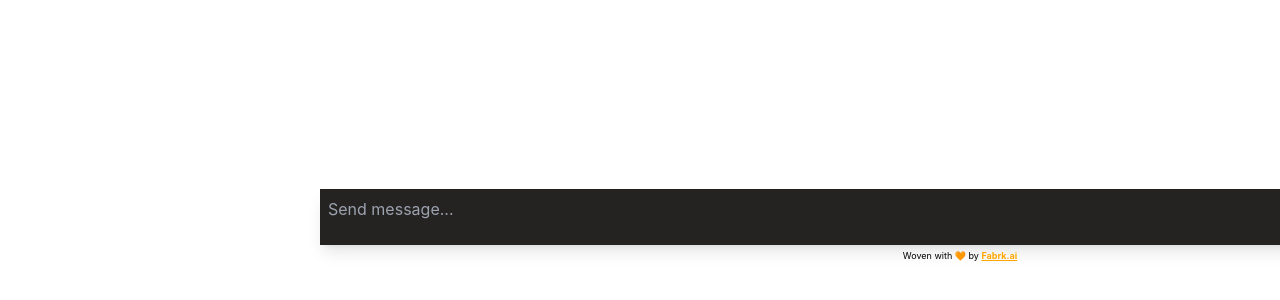
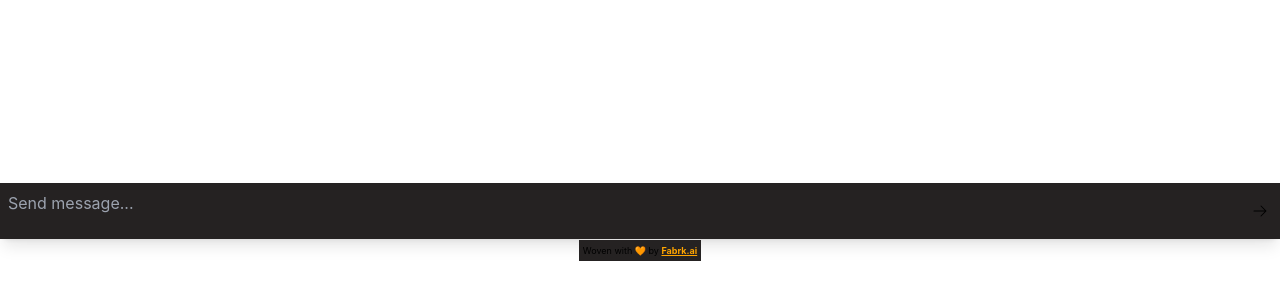
Before and after one commit to FabrkAI/fabrk-chat, a React (Create React App) app: page / in a window 1280 px wide. Shown: the part 498-798 px from the top of the page. Built offline with nearby package versions, Linux system fonts and the light colour scheme; no server answers.

Commit message:
Fixed styling/position on input and messages

```diff
--- a/src/MessageInput.tsx
+++ b/src/MessageInput.tsx
@@ -25,15 +25,17 @@ function MessageInput() {
   }
 
   return (
-    <div
-      className="flex justify-center z-15 relative "
-      style={{
-        zIndex: 15,
-      }}
-    >
+    <div className="flex justify-center relative" style={{ zIndex: 15 }}>
+      <style>
+        {`
+          .custom-textarea::placeholder {
+            color: ${textColor};
+          }
+        `}
+      </style>
       {!showMessages && (
         <button
-          className="fixed bottom-24 left-1/2 transform -translate-x-1/2 show-messages-button "
+          className="fixed bottom-28 left-1/2 transform -translate-x-1/2 show-messages-button"
           onClick={() => setShowMessages(true)}
           style={{
             backgroundColor,
@@ -48,20 +50,13 @@ function MessageInput() {
       )}
       <form
         onSubmit={handleSubmit}
-        className={
-          "fixed bottom-10 left-1/2 transform -translate-x-1/2 w-full sm:w-1/2 sm:left-1/4 sm:transform-none  "
-        }
-        style={{
-          width: width ? `${width}px` : "100%",
-        }}
+        className="fixed bottom-10 left-1/2 transform -translate-x-1/2 w-full sm:w-1/2 sm:left-1/2 sm:transform -translate-x-1/2"
+        style={{ width: width ? `${width}px` : "100%" }}
       >
         <div
-          className={`flex flex-row items-center pb-sm overflow-auto max-h-[45vh]  outline-none  ${borderRadius} shadow-lg`}
+          className={`flex flex-row items-center overflow-auto max-h-[45vh] outline-none ${borderRadius} shadow-lg`}
           style={{
             height: "56px",
-            border: "none",
-            outline: "none",
-            width: width ? `${width}px` : "100%",
             backgroundColor: backgroundColor || "#252222",
             color: textColor,
             borderRadius: `${borderRadius}px`,
@@ -76,15 +71,11 @@ function MessageInput() {
             onChange={(e) => setInputValue(e.target.value)}
             value={inputValue}
             placeholder="Send message..."
-            className="outline-none border-none resize-none  focus:outline-none focus:border-none p-2"
+            className="outline-none border-none resize-none focus:outline-none focus:border-none p-2 w-full custom-textarea"
             autoComplete="off"
             autoFocus={false}
             style={{
               height: "56px",
-              border: "none",
-              outline: "none",
-              boxShadow: "none",
-              width: width ? `${width}px` : "100%",
               color: textColor,
               borderRadius: `${borderRadius}px`,
               backgroundColor: backgroundColor || "#252222",
@@ -98,7 +89,7 @@ function MessageInput() {
           />
           <button
             type="submit"
-            className="m-1 outline-none  duration-300   relative justify-center text-center items-center rounded-full cursor-pointer  inline-flex text-sm h-8"
+            className="m-1 outline-none duration-300 relative justify-center text-center items-center rounded-full cursor-pointer inline-flex text-sm h-8"
             style={{
               backgroundColor,
               color: textColor,
@@ -112,13 +103,17 @@ function MessageInput() {
             </div>
           </button>
         </div>
-        <p
-          className="text-center mt-1"
+        <div
+          className="text-center w-fit items-center justify-center flex p-1"
           style={{
             color: textColor,
             fontSize: "9px",
+            backgroundColor: backgroundColor || "#252222",
+            margin: "1px auto",
+            borderRadius: `${borderRadius}px`,
           }}
         >
+          <p>
             Woven with 🧡 by{" "}
             <a
               href="https://fabrk.ai"
@@ -133,6 +128,7 @@ function MessageInput() {
               Fabrk.ai
             </a>
           </p>
+        </div>
       </form>
     </div>
   );
--- a/src/components/MessageListContainer.tsx
+++ b/src/components/MessageListContainer.tsx
@@ -10,30 +10,26 @@ import MessageViewContainer from "./MessageViewContainer";
 
 function _MessageListContainer() {
   const { messages } = useMessageContext();
-
   const { width, borderRadius, showMessages } = useInputConfigContext();
 
   return (
-    <div className="flex-1 flex flex-col min-h-screen ">
-      <div className="flex-1 flex flex-col">
-        <div className="flex-1 flex flex-col gap-5 justify-end p-4">
+    <div className="flex-1 flex flex-col min-h-screen items-center">
+      <div
+        className="flex-1 flex flex-col justify-end p-4 w-full gap-5"
+        style={{ width: width ? `${width}px` : "100%" }}
+      >
         {messages && messages.length > 0 && (
           <div
-              className="flex flex-col-reverse overflow-y-auto max-h-[calc(100vh-150px)] justify-end"
+            className="flex flex-col-reverse overflow-y-auto max-h-[calc(100vh-150px)]"
             style={{
               borderRadius: `${borderRadius}px`,
-                width: `${width}px`,
-                margin: "0 auto",
+              marginBottom: "100px", // Ensure space for the input
             }}
           >
             {showMessages && <MessageViewContainer />}
           </div>
         )}
-
-          <div className="mt-8 w-full max-w-2xl flex flex-col gap-5 message-input">
         <MessageInput />
-          </div>
-        </div>
       </div>
     </div>
   );
--- a/src/components/MessageViewContainer.tsx
+++ b/src/components/MessageViewContainer.tsx
@@ -46,7 +46,7 @@ function MessageViewContainer() {
 
   return (
     <div
-      className="w-full max-w-[800px] bg-gray-100 dark:bg-black p-4 overflow-scroll mx-auto max-h-screen my-10 relative message-list shadow-lg"
+      className="relative p-4"
       style={{
         backgroundColor: backgroundColor,
         color: textColor,
@@ -55,7 +55,10 @@ function MessageViewContainer() {
       }}
     >
       <button
-        className="absolute top-4 right-4 "
+        className="absolute top-1 right-1 "
+        style={{
+          color: textColor,
+        }}
         onClick={() => setShowMessages(false)}
       >
         <XMarkIcon className="h-6 w-6" color={textColor} />
```
Lines whose indentation alone changed are shown as unchanged.
